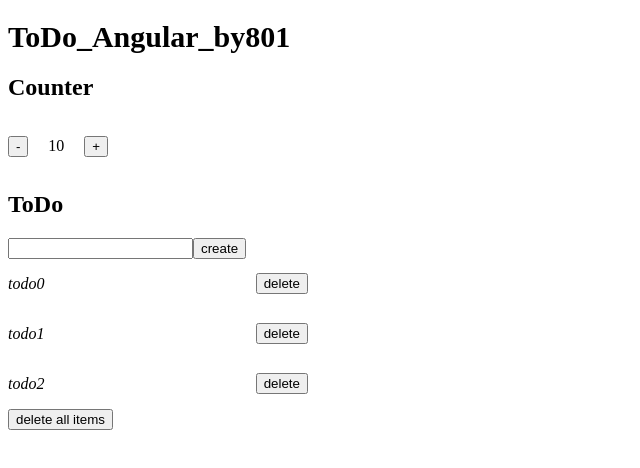
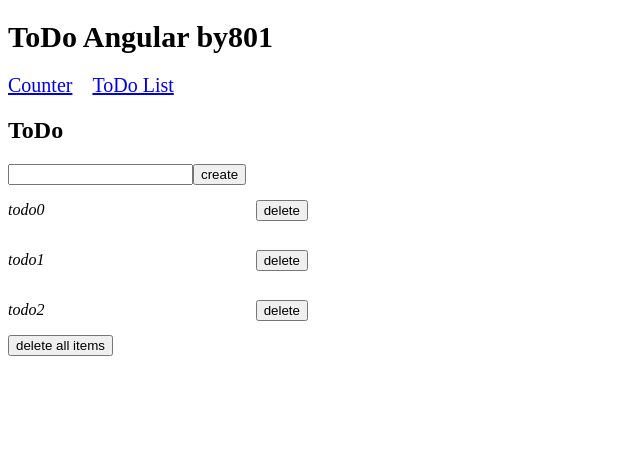
Before and after one commit to sinastya/angular_playground, an Angular app: page /todo in a window 1280 px wide. Before the commit this address led to /. Shown: the top 468 px of the page, without its empty margins (0-640 px from the left). Built offline with nearby package versions, Linux system fonts and the light colour scheme.

Commit message:
feat: add routing

```diff
--- a/src/app/app-routing.module.ts
+++ b/src/app/app-routing.module.ts
@@ -1,10 +1,15 @@
 import { NgModule } from '@angular/core';
 import { RouterModule, Routes } from '@angular/router';
+import { CounterComponent } from './components/counter/counter.component';
+import { TodoComponent } from './todo/todo.component';
 
-const routes: Routes = [];
+const routes: Routes = [
+  { path: 'counter', component: CounterComponent },
+  { path: 'todo', component: TodoComponent },
+];
 
 @NgModule({
   imports: [RouterModule.forRoot(routes)],
-  exports: [RouterModule]
+  exports: [RouterModule],
 })
-export class AppRoutingModule { }
+export class AppRoutingModule {}
--- a/src/app/app.component.html
+++ b/src/app/app.component.html
@@ -1,10 +1,6 @@
 <h1>{{title}}</h1>
-
-<app-counter></app-counter>
-
-<h2>{{subTitle2}}</h2>
-<input [(ngModel)]="inputText" />
-<!-- <app-button (onClick)="consoleLog($event)"></app-button> -->
-<app-button [btnName]="'create'" (onClick)="addNewItem()"></app-button>
-<app-item-list [items]="itemsData" (onDelete)="deleteItem($event)" class="items-block"></app-item-list>
-<app-button [btnName]="'delete all items'" (onClick)="deleteAll()" class="delete-all"></app-button>
+<nav>
+  <a routerLink="counter">Counter</a>
+  <a routerLink="todo">ToDo List</a>
+</nav>
+<router-outlet></router-outlet>
--- a/src/app/app.component.scss
+++ b/src/app/app.component.scss
@@ -2,10 +2,8 @@ h1 {
   font-size: 30px;
 }
 
-.items-block {
-  font-style: italic;
+nav {
+  display: flex;
+  gap: 20px;
+  font-size: 20px;
 }
-
-.delete-all {
-  display: block;
-}
--- a/src/app/app.component.ts
+++ b/src/app/app.component.ts
@@ -1,36 +1,9 @@
-import { ItemService } from './services/item.service';
 import { Component } from '@angular/core';
-import { IItemsData } from './interfaces/IItem';
 @Component({
   selector: 'app-root',
   templateUrl: './app.component.html',
   styleUrls: ['./app.component.scss'],
 })
 export class AppComponent {
-  title = 'ToDo_Angular_by801';
-  subTitle2 = 'ToDo';
-
-  inputText = '';
-
-  itemsData: Array<IItemsData>;
-
-  constructor(private itemService: ItemService) {
-    this.itemService = itemService;
-    this.itemsData = this.itemService.itemsData;
-  }
-
-  addNewItem() {
-    if (this.inputText !== '') {
-      this.itemService.addNewItem(this.inputText);
-      this.inputText = '';
-    }
-  }
-
-  deleteItem(id: number) {
-    this.itemService.deleteItem(id);
-  }
-
-  deleteAll() {
-    this.itemService.deleteAll();
-  }
+  title = 'ToDo Angular by801';
 }
--- a/src/app/app.module.ts
+++ b/src/app/app.module.ts
@@ -8,6 +8,7 @@ import { ButtonComponent } from './components/button/button.component';
 import { ItemListComponent } from './components/item-list/item-list.component';
 import { ItemComponent } from './components/item/item.component';
 import { CounterComponent } from './components/counter/counter.component';
+import { TodoComponent } from './todo/todo.component';
 
 @NgModule({
   declarations: [
@@ -16,6 +17,7 @@ import { CounterComponent } from './components/counter/counter.component';
     ItemListComponent,
     ItemComponent,
     CounterComponent,
+    TodoComponent,
   ],
   imports: [BrowserModule, AppRoutingModule, FormsModule],
   providers: [],
--- a/src/app/services/item.service.ts
+++ b/src/app/services/item.service.ts
@@ -1,5 +1,6 @@
 import { Injectable } from '@angular/core';
 import { IItemsData } from '../interfaces/IItem';
+import { HttpClient } from '@angular/common/http';
 
 @Injectable({
   providedIn: 'root',
@@ -10,10 +11,15 @@ export class ItemService {
     { id: 1, text: 'todo1' },
     { id: 2, text: 'todo2' },
   ];
-  currentID = this.itemsData.length - 1;
+  currentID = this.itemsData.length;
+
+  // constructor(private HttpClient: HttpClient) {}
 
   addNewItem(inputText: string) {
     if (inputText !== '') {
+      // this.HttpClient.post('/', { id: this.currentID, text: inputText })
+      //   .pipe()
+      //   .subscribe();
       this.itemsData.push({ id: this.currentID, text: inputText });
       this.currentID++;
     }
@@ -26,5 +32,6 @@ export class ItemService {
 
   deleteAll() {
     this.itemsData = [];
+    console.log(11111);
   }
 }
--- /dev/null
+++ b/src/app/todo/todo.component.html
@@ -0,0 +1,5 @@
+<h2>{{subTitle2}}</h2>
+<input [(ngModel)]="inputText" />
+<app-button [btnName]="'create'" (onClick)="addNewItem()"></app-button>
+<app-item-list [items]="itemsData" (onDelete)="deleteItem($event)" class="items-block"></app-item-list>
+<app-button [btnName]="'delete all items'" (onClick)="deleteAll()" class="delete-all"></app-button>
--- /dev/null
+++ b/src/app/todo/todo.component.scss
@@ -0,0 +1,7 @@
+.items-block {
+  font-style: italic;
+}
+
+.delete-all {
+  display: block;
+}
--- /dev/null
+++ b/src/app/todo/todo.component.ts
@@ -0,0 +1,36 @@
+import { Component } from '@angular/core';
+import { IItemsData } from '../interfaces/IItem';
+import { ItemService } from '../services/item.service';
+
+@Component({
+  selector: 'app-todo',
+  templateUrl: './todo.component.html',
+  styleUrls: ['./todo.component.scss'],
+})
+export class TodoComponent {
+  subTitle2 = 'ToDo';
+
+  inputText = '';
+
+  itemsData: Array<IItemsData>;
+
+  constructor(private itemService: ItemService) {
+    this.itemService = itemService;
+    this.itemsData = this.itemService.itemsData;
+  }
+
+  addNewItem() {
+    if (this.inputText !== '') {
+      this.itemService.addNewItem(this.inputText);
+      this.inputText = '';
+    }
+  }
+
+  deleteItem(id: number) {
+    this.itemService.deleteItem(id);
+  }
+
+  deleteAll() {
+    this.itemService.deleteAll();
+  }
+}
```
Also changed, not shown: 1 other file (tests, documents, lock files or other folders).
